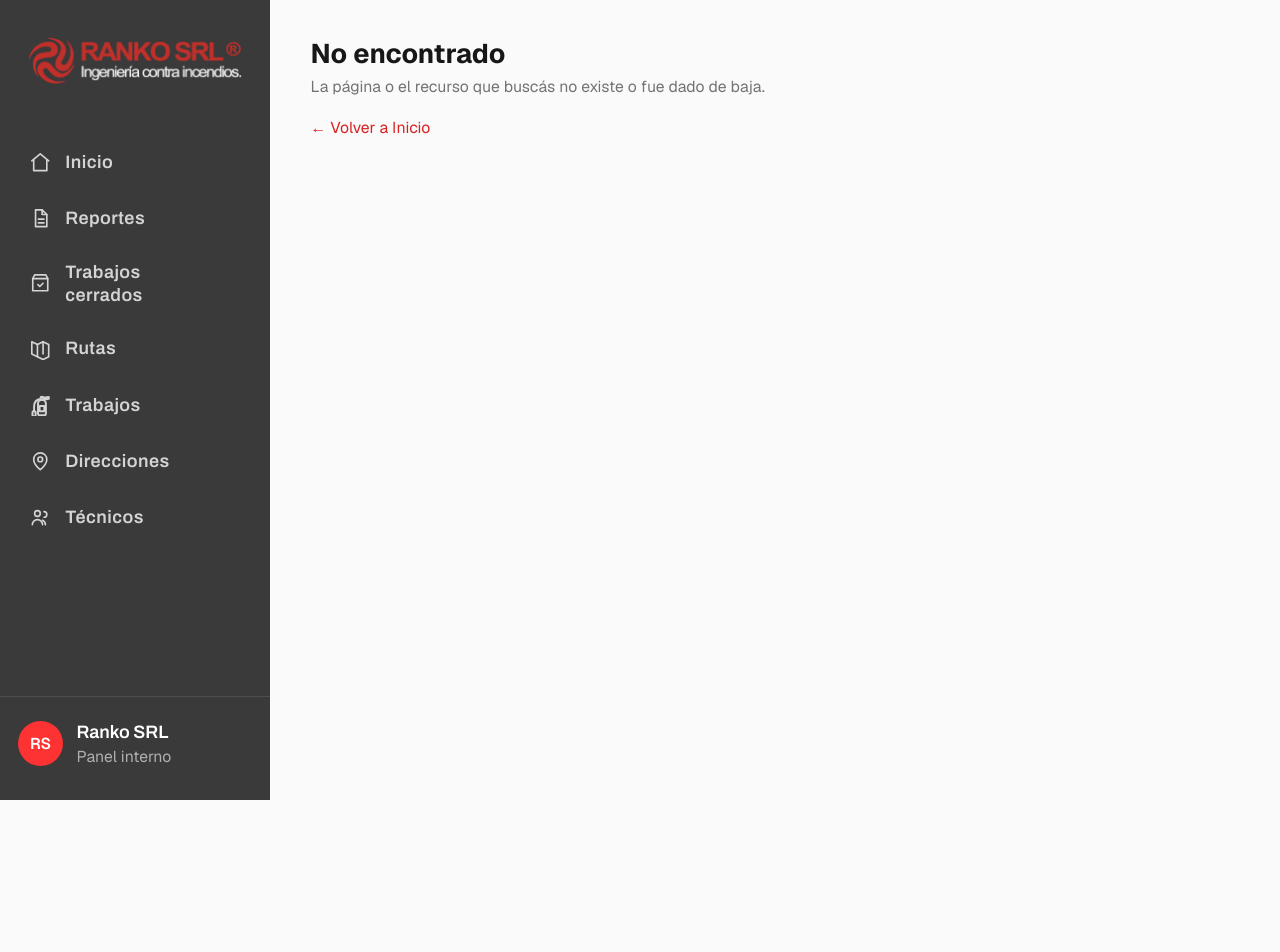
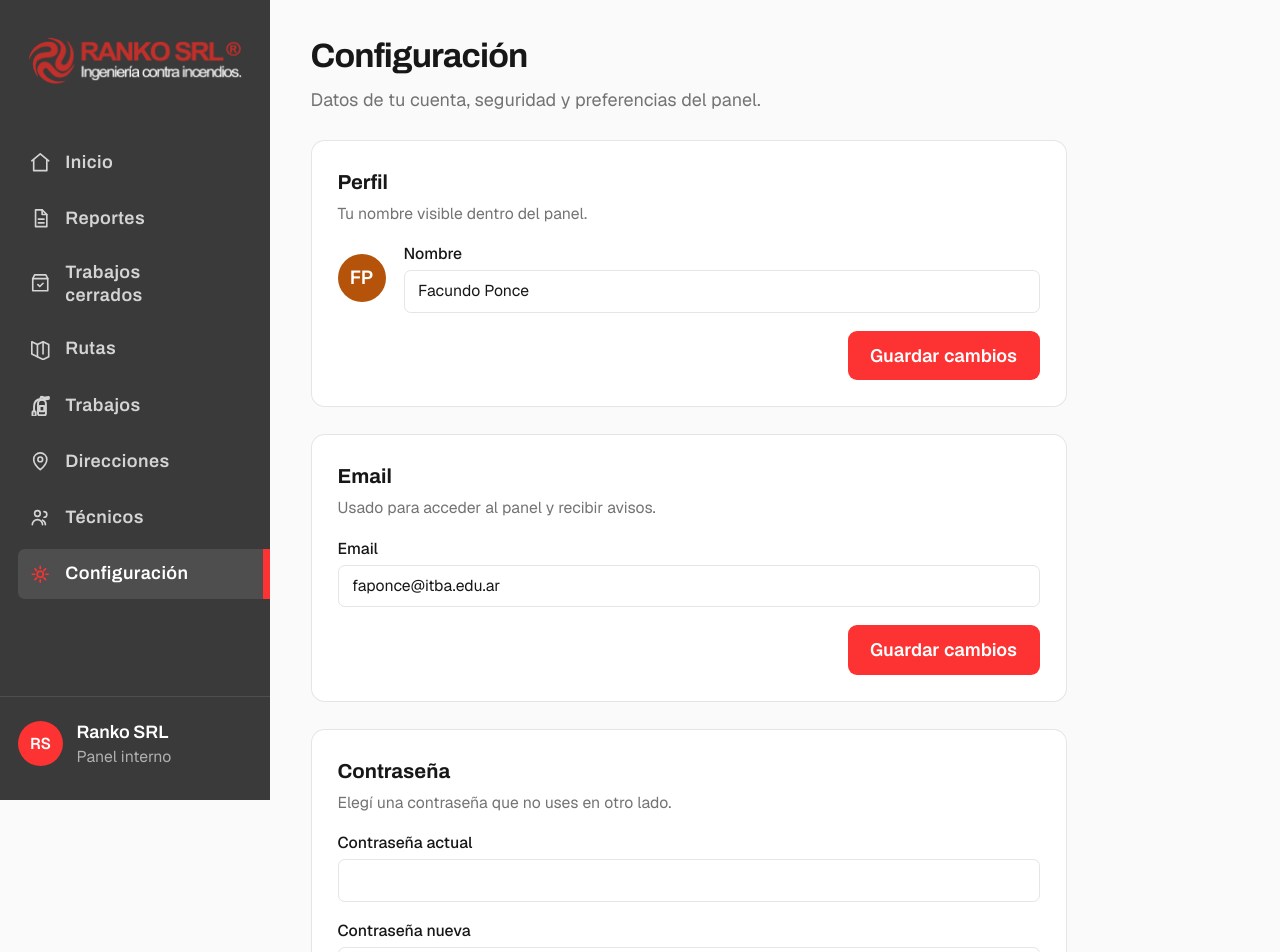
Before and after one commit to consorciagroup/Ranko-SRL, a Next.js app: page /configuracion in a window 1280 px wide. Before the commit this address had no page. Shown: the top 952 px of the page. Before the commit the page ends 800 px from the top, so only its background shows below. Built offline with nearby package versions, Linux system fonts and the light colour scheme.

Commit message:
Aniado una pantalla de configuracion (Medio pelo hay q afinarla)

```diff
--- /dev/null
+++ b/src/app/configuracion/actions.ts
@@ -0,0 +1,43 @@
+"use server";
+
+// Placeholder: no hay Supabase Auth ni tabla de usuarios todavía (ver
+// comentario de RLS en supabase/migrations/20260702000001_modelo_inicial.sql,
+// que deja la introducción de auth para una futura "Etapa 2"). Estas acciones
+// no tocan la base de datos: solo simulan latencia de red para que los
+// botones de guardado (useFormStatus) muestren su estado pending real. Al
+// llegar la Etapa 2, reemplazar el cuerpo de cada función por la llamada
+// real a Supabase Auth — la UI no necesita cambios.
+
+async function simularLatencia() {
+  await new Promise((resolve) => setTimeout(resolve, 600));
+}
+
+export async function actualizarPerfil() {
+  await simularLatencia();
+  // TODO(Etapa 2): update en tabla de perfiles / supabase.auth.updateUser({ data: { nombre } })
+}
+
+export async function cambiarEmail() {
+  await simularLatencia();
+  // TODO(Etapa 2): supabase.auth.updateUser({ email })
+}
+
+export async function cambiarPassword() {
+  await simularLatencia();
+  // TODO(Etapa 2): supabase.auth.updateUser({ password })
+}
+
+export async function actualizarNotificaciones() {
+  await simularLatencia();
+  // TODO(Etapa 2): persistir en una tabla propia de preferencias (no depende de Auth)
+}
+
+export async function cerrarSesion() {
+  await simularLatencia();
+  // TODO(Etapa 2): supabase.auth.signOut() + redirect("/login")
+}
+
+export async function eliminarCuenta() {
+  await simularLatencia();
+  // TODO(Etapa 2): supabase.auth.admin.deleteUser(id) + redirect("/login")
+}
--- /dev/null
+++ b/src/app/configuracion/page.tsx
@@ -0,0 +1,134 @@
+import { PageHeader } from "@/components/ui/PageHeader";
+import { SettingsSection } from "@/components/ui/SettingsSection";
+import { SubmitButton } from "@/components/ui/SubmitButton";
+import { ConfirmDeleteButton } from "@/components/ui/ConfirmDeleteButton";
+import { Avatar } from "@/components/ui/Avatar";
+import {
+  actualizarPerfil,
+  cambiarEmail,
+  cambiarPassword,
+  actualizarNotificaciones,
+  cerrarSesion,
+  eliminarCuenta,
+} from "./actions";
+
+// Placeholder: sin Supabase Auth todavía, no hay usuario real que leer.
+// Reemplazar por el usuario autenticado (Etapa 2).
+const USUARIO_EJEMPLO = {
+  nombre: "Facundo Ponce",
+  email: "faponce@itba.edu.ar",
+};
+
+const inputClass = "w-full rounded-md border border-hairline bg-surface px-3 py-2";
+
+export default function ConfiguracionPage() {
+  return (
+    <div className="max-w-2xl">
+      <PageHeader title="Configuración">
+        Datos de tu cuenta, seguridad y preferencias del panel.
+      </PageHeader>
+
+      <div className="flex flex-col gap-6">
+        <SettingsSection title="Perfil" description="Tu nombre visible dentro del panel.">
+          <form action={actualizarPerfil} className="flex flex-col gap-4">
+            <div className="flex items-center gap-4">
+              <Avatar nombre={USUARIO_EJEMPLO.nombre} size={48} />
+              <label className="flex flex-1 flex-col gap-1 text-sm">
+                <span className="font-medium">Nombre</span>
+                <input name="nombre" required defaultValue={USUARIO_EJEMPLO.nombre} className={inputClass} />
+              </label>
+            </div>
+            <div className="flex justify-end">
+              <SubmitButton pendingText="Guardando…">Guardar cambios</SubmitButton>
+            </div>
+          </form>
+        </SettingsSection>
+
+        <SettingsSection title="Email" description="Usado para acceder al panel y recibir avisos.">
+          <form action={cambiarEmail} className="flex flex-col gap-4">
+            <label className="flex flex-col gap-1 text-sm">
+              <span className="font-medium">Email</span>
+              <input
+                type="email"
+                name="email"
+                required
+                defaultValue={USUARIO_EJEMPLO.email}
+                className={inputClass}
+              />
+            </label>
+            <div className="flex justify-end">
+              <SubmitButton pendingText="Guardando…">Guardar cambios</SubmitButton>
+            </div>
+          </form>
+        </SettingsSection>
+
+        <SettingsSection title="Contraseña" description="Elegí una contraseña que no uses en otro lado.">
+          <form action={cambiarPassword} className="flex flex-col gap-4">
+            <label className="flex flex-col gap-1 text-sm">
+              <span className="font-medium">Contraseña actual</span>
+              <input type="password" name="passwordActual" required className={inputClass} />
+            </label>
+            <label className="flex flex-col gap-1 text-sm">
+              <span className="font-medium">Contraseña nueva</span>
+              <input type="password" name="passwordNueva" required className={inputClass} />
+            </label>
+            <div className="flex justify-end">
+              <SubmitButton pendingText="Guardando…">Guardar contraseña</SubmitButton>
+            </div>
+          </form>
+        </SettingsSection>
+
+        <SettingsSection
+          title="Notificaciones"
+          description="Qué avisos querés recibir sobre la actividad del panel."
+        >
+          <form action={actualizarNotificaciones} className="flex flex-col gap-4">
+            <label className="flex items-center gap-2 text-sm">
+              <input type="checkbox" name="avisoTrabajoNuevo" defaultChecked />
+              <span>Avisarme cuando se asigna un trabajo nuevo</span>
+            </label>
+            <label className="flex items-center gap-2 text-sm">
+              <input type="checkbox" name="avisoSinAcceso" defaultChecked />
+              <span>Avisarme ante un &quot;sin acceso&quot; en una visita</span>
+            </label>
+            <label className="flex items-center gap-2 text-sm">
+              <input type="checkbox" name="resumenSemanal" />
+              <span>Resumen semanal de reportes por email</span>
+            </label>
+            <div className="flex justify-end">
+              <SubmitButton pendingText="Guardando…">Guardar preferencias</SubmitButton>
+            </div>
+          </form>
+        </SettingsSection>
+
+        <SettingsSection title="Sesión" description="Cerrá tu sesión en este dispositivo.">
+          <form action={cerrarSesion} className="flex justify-end">
+            <SubmitButton variant="secondary" pendingText="Cerrando sesión…">
+              Cerrar sesión
+            </SubmitButton>
+          </form>
+        </SettingsSection>
+
+        <section className="flex flex-col gap-4 rounded-xl bg-surface p-6 shadow-[inset_0_0_0_1px_var(--color-ranko)]">
+          <div>
+            <h2 className="font-display text-lg font-bold text-ranko">Eliminar cuenta</h2>
+            <p className="mt-1 text-sm text-ink-muted">
+              Esta acción es permanente: perdés el acceso al panel y no se puede deshacer.
+            </p>
+          </div>
+          <div className="flex justify-end">
+            <ConfirmDeleteButton
+              action={eliminarCuenta}
+              id="self"
+              trigger="Eliminar mi cuenta"
+              titulo="¿Eliminar tu cuenta?"
+              mensaje="Perdés el acceso al panel de forma permanente. Esta acción no se puede deshacer."
+              confirmLabel="Eliminar cuenta"
+              pendingLabel="Eliminando…"
+            />
+          </div>
+        </section>
+      </div>
+    </div>
+  );
+}
--- a/src/components/SidebarNav.tsx
+++ b/src/components/SidebarNav.tsx
@@ -53,6 +53,14 @@ const IconDirecciones = (p: IconProps) =>
   baseIcon(p, <><path d="M12 21s7-6 7-11a7 7 0 1 0-14 0c0 5 7 11 7 11z" /><circle cx="12" cy="10" r="2.5" /></>);
 const IconTecnicos = (p: IconProps) =>
   baseIcon(p, <><circle cx="9" cy="8" r="3" /><path d="M3.5 20a5.5 5.5 0 0 1 11 0" /><path d="M16 6a3 3 0 0 1 0 6M17.5 20a5.5 5.5 0 0 0-3-4.9" /></>);
+const IconConfiguracion = (p: IconProps) =>
+  baseIcon(
+    p,
+    <>
+      <circle cx="12" cy="12" r="3.2" />
+      <path d="M12 3.5v2.6M12 17.9v2.6M20.5 12h-2.6M6.1 12H3.5M17.66 6.34l-1.84 1.84M8.18 15.82l-1.84 1.84M17.66 17.66l-1.84-1.84M8.18 8.18 6.34 6.34" />
+    </>,
+  );
 
 // Todo a un mismo nivel, siempre visible en el sidebar.
 const PRINCIPAL = [
@@ -63,6 +71,7 @@ const PRINCIPAL = [
   { href: "/catalogo", label: "Trabajos", Icon: IconTrabajos },
   { href: "/direcciones", label: "Direcciones", Icon: IconDirecciones },
   { href: "/tecnicos", label: "Técnicos", Icon: IconTecnicos },
+  { href: "/configuracion", label: "Configuración", Icon: IconConfiguracion },
 ];
 
 function esActivo(pathname: string, href: string) {
--- /dev/null
+++ b/src/components/ui/SettingsSection.tsx
@@ -0,0 +1,21 @@
+// Card de sección para pantallas de configuración: título + descripción
+// opcional + contenido. Una sola responsabilidad, igual que StatCard/Field.
+export function SettingsSection({
+  title,
+  description,
+  children,
+}: {
+  title: string;
+  description?: string;
+  children: React.ReactNode;
+}) {
+  return (
+    <section className="flex flex-col gap-4 rounded-xl bg-surface p-6 hairline">
+      <div>
+        <h2 className="font-display text-lg font-bold text-ink">{title}</h2>
+        {description && <p className="mt-1 text-sm text-ink-muted">{description}</p>}
+      </div>
+      {children}
+    </section>
+  );
+}
```
